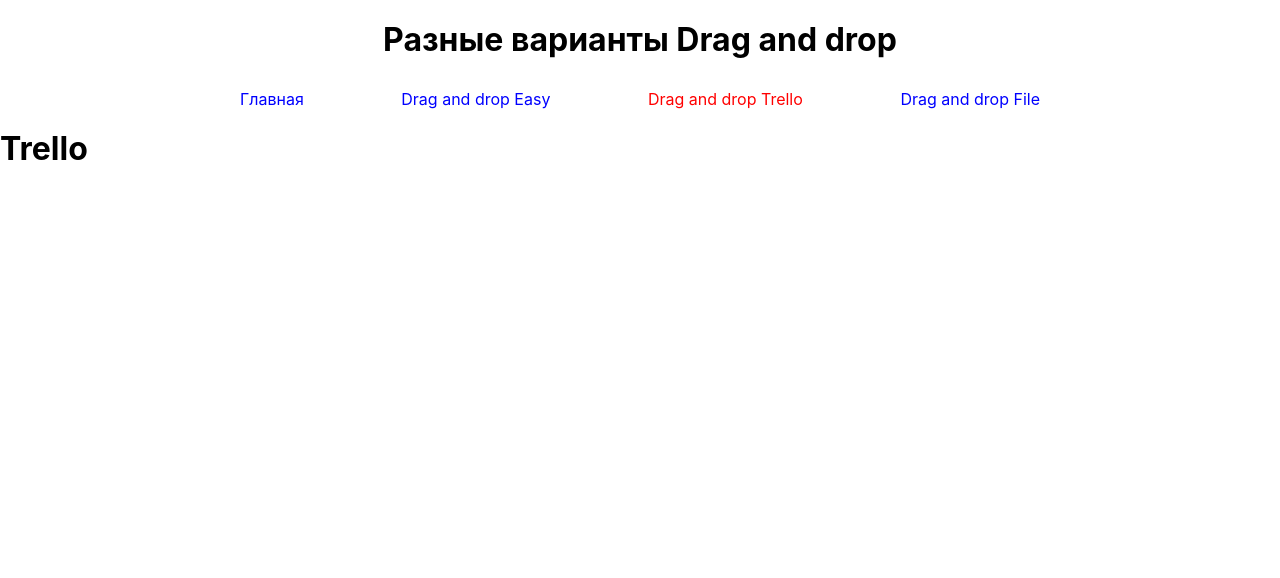
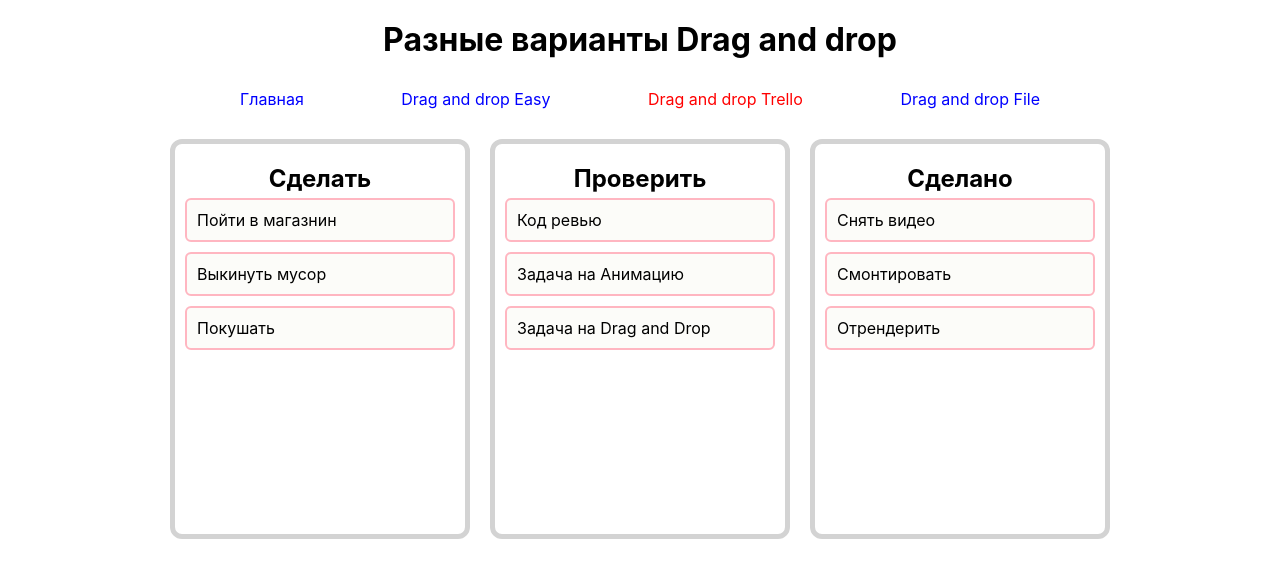
Before and after one commit to AleksandrErmolov/drag-and-drop-react, a React (Create React App) app: page /trello in a window 1280 px wide. Shown: the top 578 px of the page. Built offline with nearby package versions, Linux system fonts and the light colour scheme.

Commit message:
add style trello

```diff
--- a/src/App.css
+++ b/src/App.css
@@ -46,7 +46,6 @@ h1 {
 }
 
 
-
 .card {
   width: 200px;
   height: 300px;
@@ -68,3 +67,47 @@ h1 {
   color: blue;
   text-decoration: none;
 }
+
+
+
+
+.trello {
+
+  margin-top: 20px;
+  display: flex;
+  align-items: center;
+  justify-content: center;
+
+}
+
+.board {
+
+  min-width: 300px;
+  min-height: 400px;
+  border: 5px solid lightgray;
+  padding: 20px 10px;
+  border-radius: 12px;
+  margin: 10px;
+  display: flex;
+  align-items: center;
+  flex-direction: column;
+
+}
+
+.board__title {
+
+  font-size: 1.5rem;
+  font-weight: 700;
+}
+
+
+.item {
+
+  width: 100%;
+  border: 2px solid lightpink;
+  padding: 10px;
+  border-radius: 6px;
+  margin: 5px 0;
+  cursor: grab;
+  background-color: #fcfcf9;
+}
--- a/src/App.jsx
+++ b/src/App.jsx
@@ -3,6 +3,7 @@ import './App.css';
 import DrugAndDropEasy from './component/DrugAndDropEasy';
 import Main from './component/Main';
 import MainPage from './component/MainPage';
+import Trello from './component/Trello';
 
 function App() {
 
@@ -14,7 +15,7 @@ function App() {
       <Routes>
         <Route path='/' element={<Main />} />
         <Route path='/easy' element={<DrugAndDropEasy />} />
-        <Route path='/trello' element={<h1>Trello</h1>} />
+        <Route path='/trello' element={<Trello />} />
         <Route path='/file' element={<h1>File</h1>} />
 
       </Routes>
--- /dev/null
+++ b/src/component/Trello.jsx
@@ -0,0 +1,29 @@
+import React, { useState } from 'react';
+
+export default function Trello() {
+
+
+    const [boards, setBoards] = useState([
+
+        { id: 1, title: 'Cделать', items: [{ id: 1, title: 'Пойти в магазнин' }, { id: 2, title: 'Выкинуть мусор' }, { id: 3, title: 'Покушать' }] },
+        { id: 2, title: 'Проверить', items: [{ id: 4, title: 'Код ревью' }, { id: 5, title: 'Задача на Анимацию' }, { id: 6, title: 'Задача на Drag and Drop' }] },
+        { id: 3, title: 'Сделано', items: [{ id: 7, title: 'Снять видео' }, { id: 8, title: 'Смонтировать' }, { id: 9, title: 'Отрендерить' }] },
+
+    ])
+
+
+    return (
+        <div className='trello'>
+            {boards.map(board =>
+
+                <div className='board'>
+                    <div className='board__title'> {board.title} </div>
+                    {board.items.map(item =>
+                        <div className='item'> {item.title} </div>
+                    )}
+                </div>
+
+            )}
+
+        </div>)
+}
```
